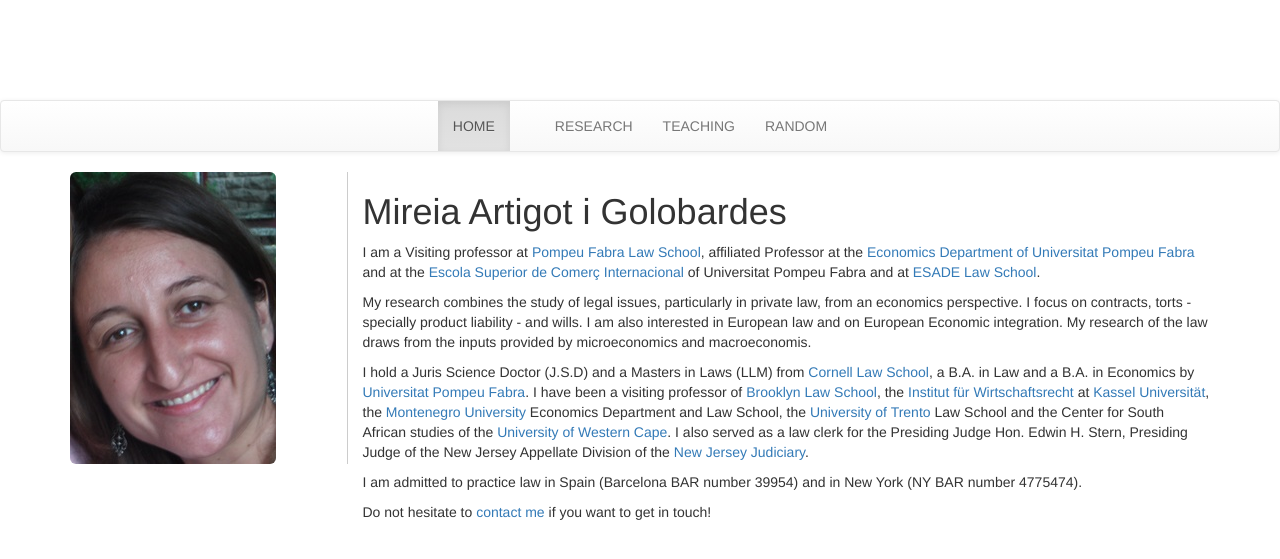
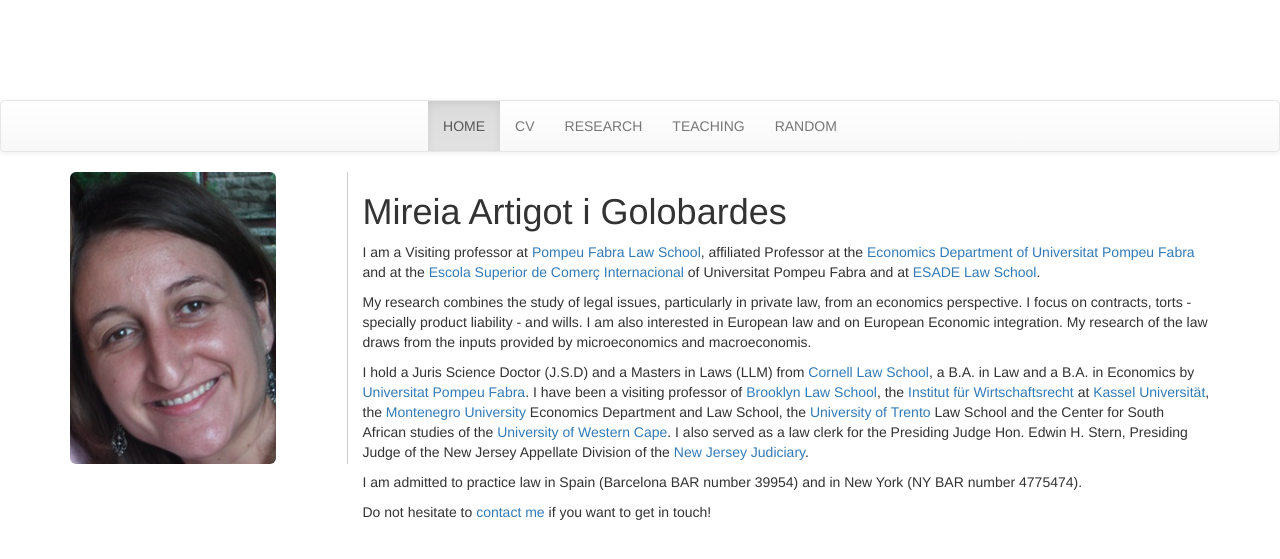
Before and after one commit to JohnPalmer/mireiaartigot, a Jekyll site: the page built from index.md, in a window 1280 px wide. Shown: the top 559 px of the page. Built offline with Jekyll 4.4.1, drawn with Linux system fonts in a browser that asks for light colours; nearby versions of some CDN libraries; our own code applies the rules of GitHub Pages for plain Markdown files.

```diff
--- a/_config.yml
+++ b/_config.yml
@@ -80,16 +80,19 @@ exclude: ["lib", "config.rb", "Capfile", "config", "log", "Rakefile", "Rakefile.
 t:
   en:
     home:  "HOME"
+    cv: "CV"
     research: "RESEARCH"
     teaching: "TEACHING"
     random: "RANDOM"
   ca:
     home:  "HOME"
+    cv: "CV"
     research: "RECERCA"
     teaching: "DOCÈNCIA"
     random: "PIZZICATTOS"
   es:
     home:  "HOME"
+    cv: "CV"
     research: "INVESTIGACIÓN"
     teaching: "DOCENCIA"
     random: "PIZZICATTOS"
```
